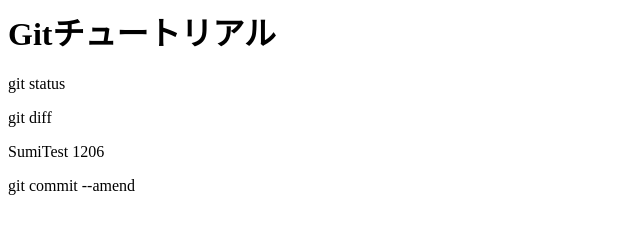
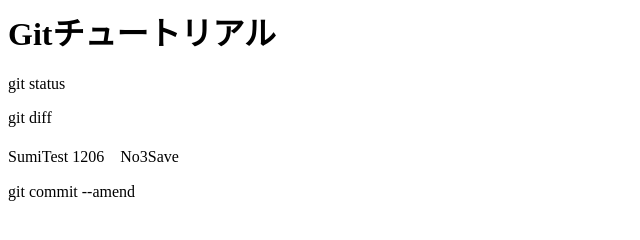
Before and after one commit to sumiharaP/git_tutorial, a plain HTML site: page index.html in a window 1280 px wide. Shown: the whole page, without its empty margins (0-640 px from the left). Drawn offline with Linux system fonts and the light colour scheme.

Commit message:
gitHubからコミット

```diff
--- a/index.html
+++ b/index.html
@@ -1,5 +1,5 @@
 <h1>Gitチュートリアル</h1>
 <p>git status</p>
 <p>git diff</p>
-<p>SumiTest 1206</p>
+<p>SumiTest 1206　No3Save</p>
 <p>git commit --amend</p>
```
